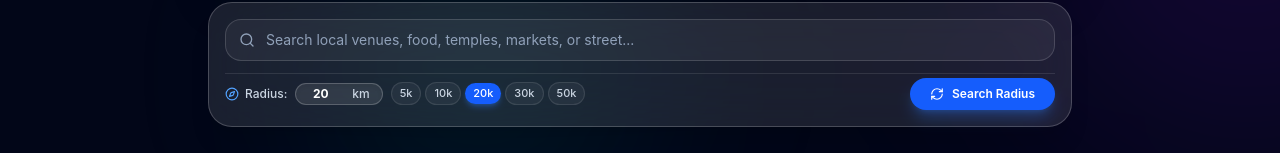
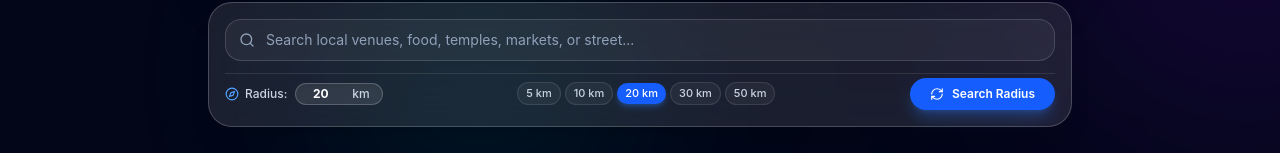
Before and after one commit to prakashstack/nearby-explorer, a React (Vite) app: page / in a window 1280 px wide. Shown: the part 526-679 px from the top of the page. Built offline with nearby package versions, Linux system fonts and the light colour scheme; no server answers.

Commit message:
km ui fixed

```diff
--- a/src/pages/HomePage.jsx
+++ b/src/pages/HomePage.jsx
@@ -270,7 +270,7 @@ export function HomePage({ favorites = [], onToggleFavorite, onUserCoordsChange
           </div>
 
           {/* Bottom row: Kilometer Radius Capsule (Default 20km) */}
-          <div className="flex flex-wrap items-center justify-between gap-3 pt-1 border-t border-white/10">
+          <div className="flex flex-col gap-2.5 pt-1 border-t border-white/10 sm:flex-row sm:flex-wrap sm:items-center sm:justify-between sm:gap-3">
             <div className="flex items-center gap-2">
               <span className="text-xs font-medium text-slate-300 flex items-center gap-1.5">
                 <Compass className="w-3.5 h-3.5 text-blue-400" />
@@ -290,29 +290,30 @@ export function HomePage({ favorites = [], onToggleFavorite, onUserCoordsChange
                 <span className="text-xs text-slate-300 font-medium pr-1">km</span>
               </div>
 
-              {/* Quick radius presets with 20k default */}
-              <div className="flex items-center gap-1">
+            </div>
+
+            {/* Keep every preset visible on narrow screens instead of overflowing. */}
+            <div className="grid w-full grid-cols-5 gap-1 sm:flex sm:w-auto sm:items-center">
               {[5, 10, 20, 30, 50].map((km) => (
                 <button
                   key={km}
                   onClick={() => setRadiusKm(km)}
-                    className={`px-2 py-0.5 rounded-full text-[11px] font-medium transition-all ${
+                  className={`w-full rounded-full px-1.5 py-1 text-[11px] font-medium transition-all sm:w-auto sm:px-2 sm:py-0.5 ${
                     radiusKm === km
                       ? 'bg-blue-600 text-white shadow-md shadow-blue-500/30'
                       : 'bg-white/5 hover:bg-white/10 text-slate-300 border border-white/10'
                   }`}
                 >
-                    {km}k
+                  {km} km
                 </button>
               ))}
-              </div>
             </div>
 
             {/* iOS System Blue Search Button */}
             <button
               onClick={loadPlaces}
               disabled={loading}
-              className="flex items-center gap-2 px-5 py-2 rounded-full bg-blue-600 hover:bg-blue-500 text-white text-xs font-semibold shadow-lg shadow-blue-500/30 transition-all active:scale-95 cursor-pointer disabled:opacity-50"
+              className="flex self-start items-center gap-2 px-5 py-2 rounded-full bg-blue-600 hover:bg-blue-500 text-white text-xs font-semibold shadow-lg shadow-blue-500/30 transition-all active:scale-95 cursor-pointer disabled:opacity-50 sm:self-auto"
             >
               <RefreshCw className={`w-3.5 h-3.5 ${loading ? 'animate-spin' : ''}`} />
               <span>Search Radius</span>
```
Lines whose indentation alone changed are shown as unchanged.
